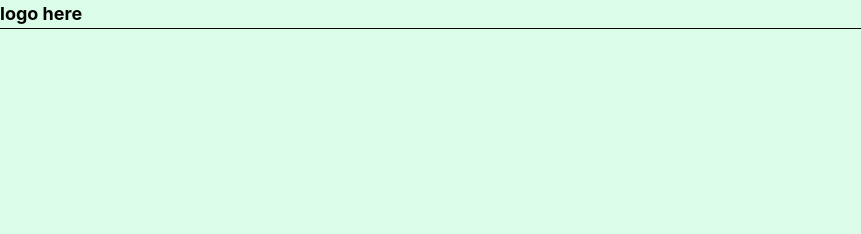
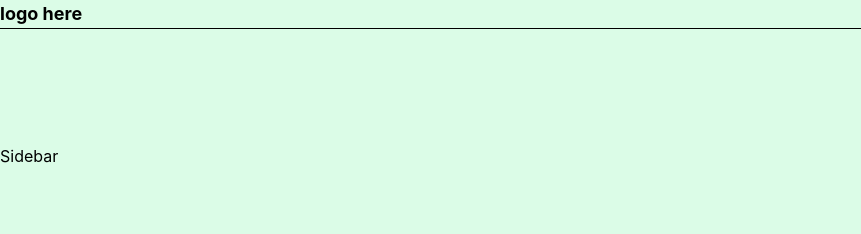
Before and after one commit to Ein-shen/Pikol, a React (Vite) app in the folder frontend/: page /dashboard in a window 1280 px wide. Shown: the top 234 px of the page, without its empty margins (0-861 px from the left). Built offline with nearby package versions, Linux system fonts and the light colour scheme.

Commit message:
added the side bar in the dashboard as import

```diff
--- a/frontend/src/user/Dashboard.jsx
+++ b/frontend/src/user/Dashboard.jsx
@@ -2,7 +2,7 @@ import React from 'react'
 import { Outlet } from 'react-router-dom'
 import { Bottom_bar } from './Bottom_bar'
 import { Upperbar } from './Upperbar'
-
+import { Sidebar } from './Sidebar'
 export const Dashboard = () => {
   return (
     <div className='bg-green-100 h-screen overflow-y-auto'>
@@ -13,6 +13,7 @@ export const Dashboard = () => {
       </main>
 
       <Bottom_bar />
+      <Sidebar />
     </div>
   )
 }
```
